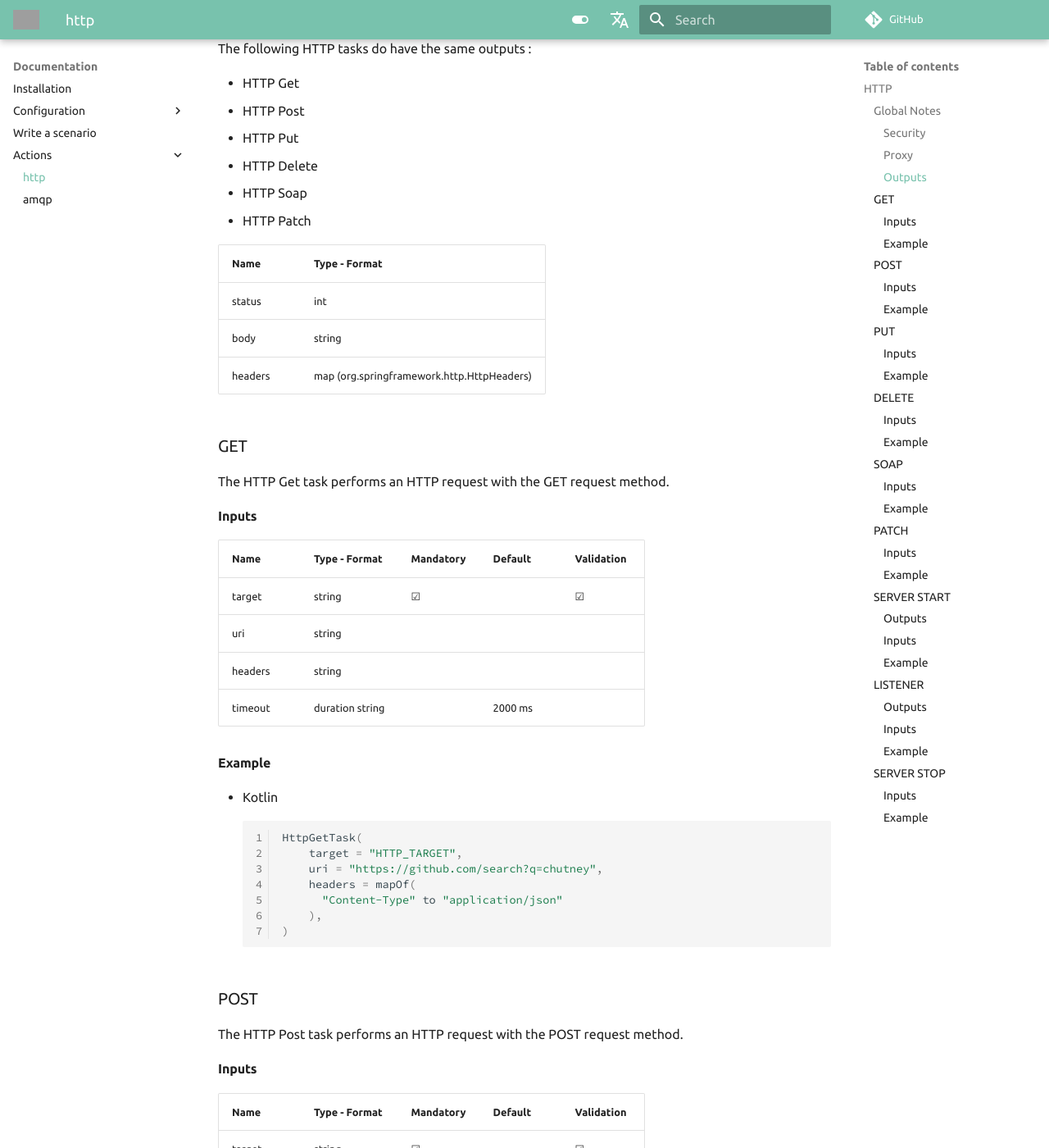
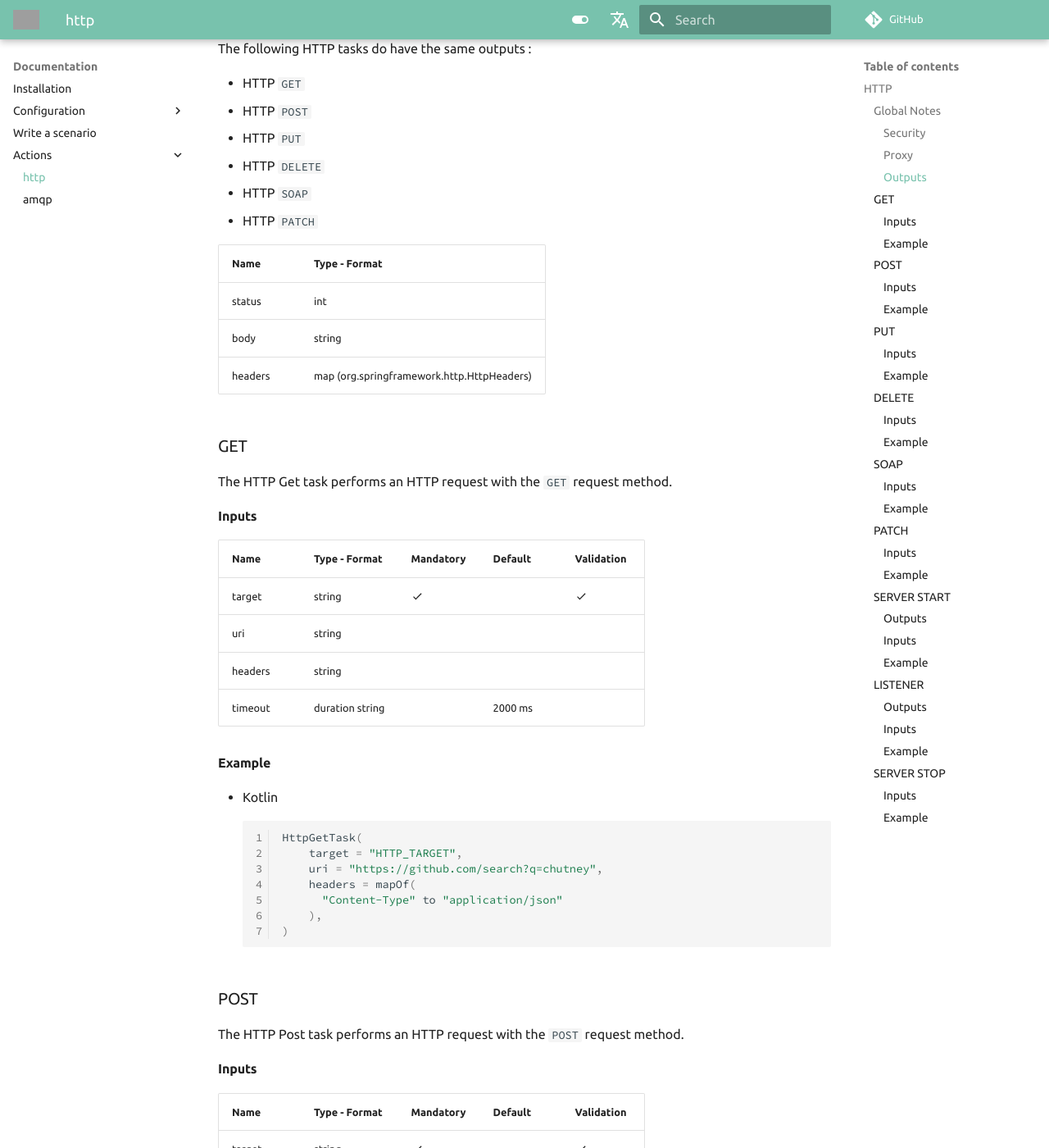
Before and after one commit to chutney-testing/chutney-testing.github.io-legacy, an MkDocs documentation site: the page built from docs/actions/http.md, in a window 1280 px wide and 1400 px high, scrolled down 746 px. Shown: the whole window at 82% size. Built offline with MkDocs 1.6.1 and Material for MkDocs 9.7.7, drawn with Linux system fonts in a browser that asks for light colours; comment, search, counter and statistics services are not loaded; some of the changed text lies outside the part shown; grey boxes are pictures that could not be loaded.

```diff
--- a/docs/actions/http.md
+++ b/docs/actions/http.md
@@ -22,12 +22,12 @@
 
 The following HTTP tasks do have the same outputs :
 
-- HTTP Get
-- HTTP Post
-- HTTP Put
-- HTTP Delete
-- HTTP Soap
-- HTTP Patch
+- HTTP `GET`
+- HTTP `POST`
+- HTTP `PUT`
+- HTTP `DELETE`
+- HTTP `SOAP`
+- HTTP `PATCH`
 
 
 | Name    | Type - Format                               |
```
Also changed, not shown: other parts of docs/actions/http.md (+57 -55 lines), docs/actions/amqp.md (+50 -51 lines).
